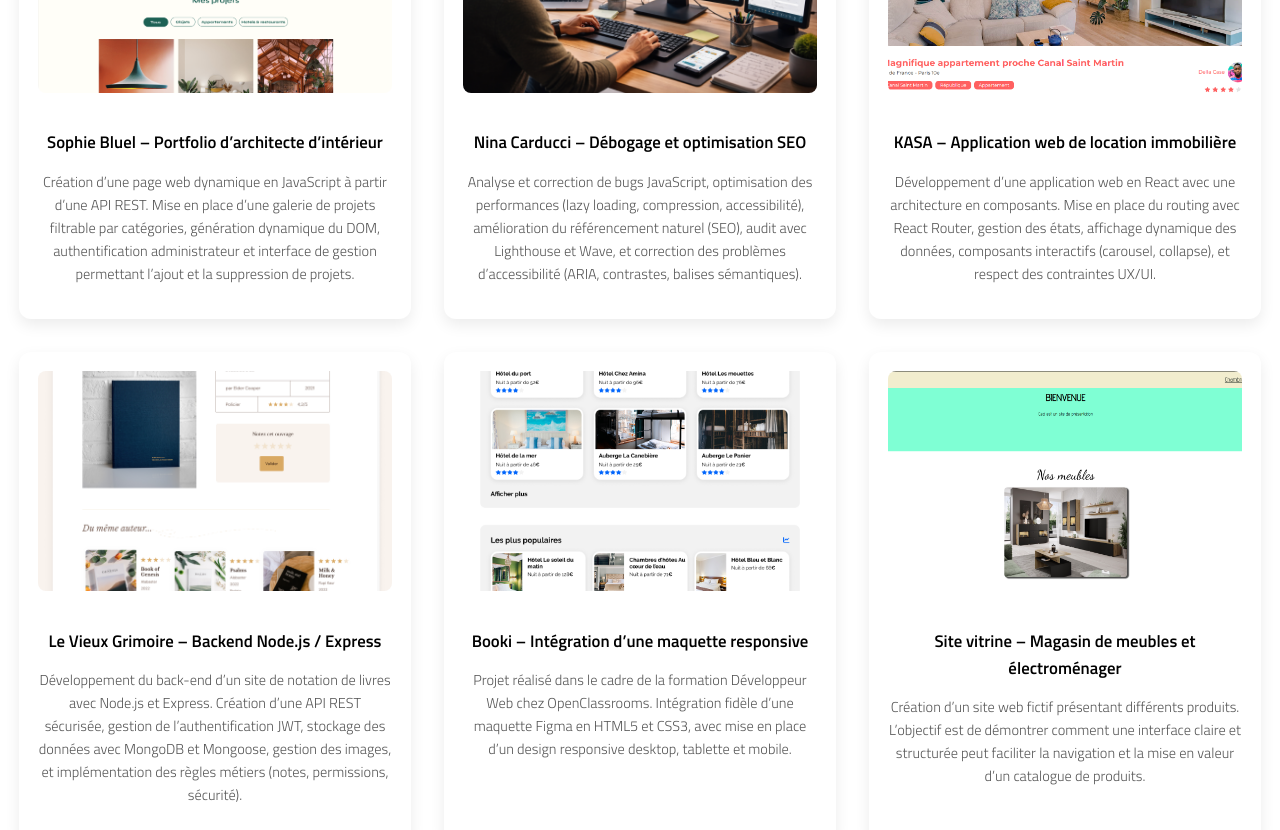
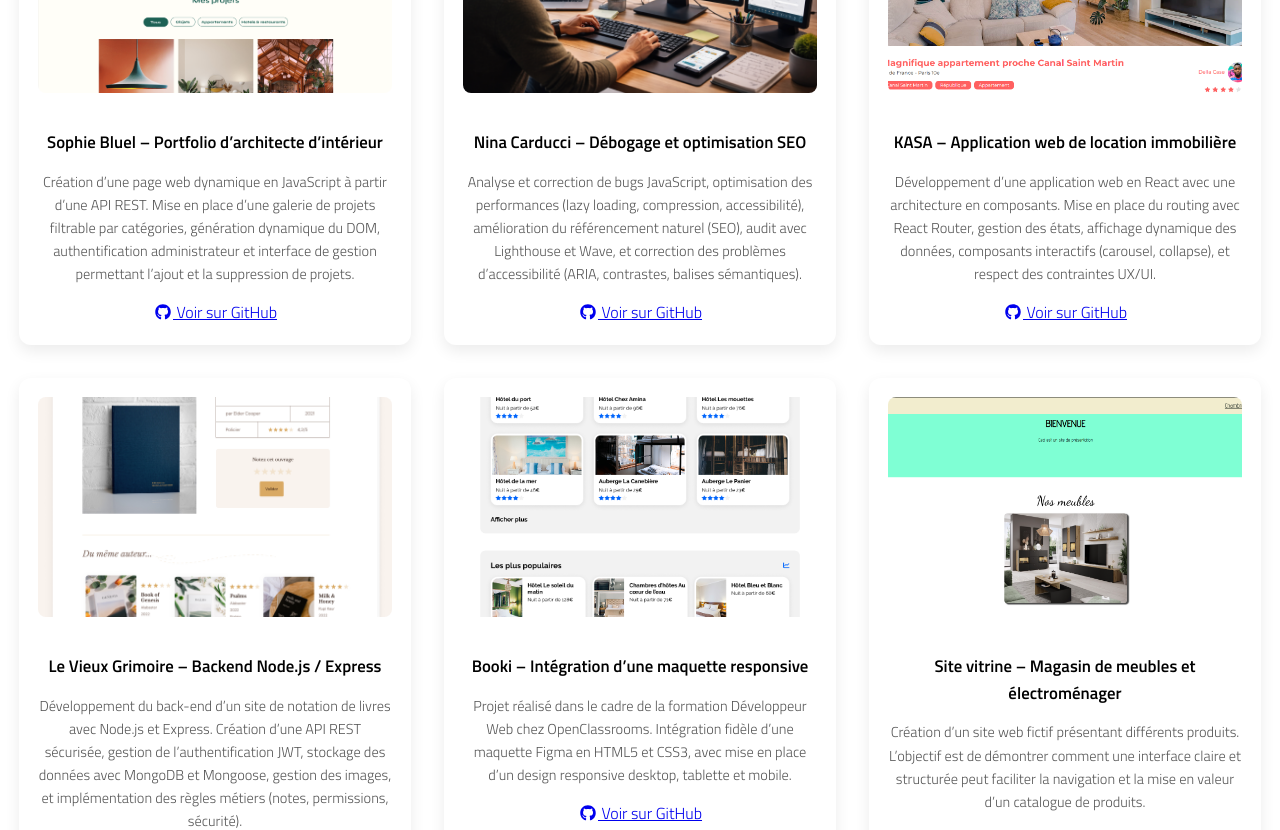
Before and after one commit to armadne/armadne.github.io, a React (Vite) app: page / in a window 1280 px wide. Shown: the part 825-1655 px from the top of the page. Built offline with nearby package versions, Linux system fonts and the light colour scheme.

Commit message:
suppression barre verticale dans la partie certifications  et création de lien avec logo github pour les projets qui ont un repo git

```diff
--- a/package.json
+++ b/package.json
@@ -10,6 +10,8 @@
     "preview": "vite preview"
   },
   "dependencies": {
+    "@fortawesome/free-brands-svg-icons": "^7.2.0",
+    "@fortawesome/react-fontawesome": "^3.2.0",
     "react": "^19.2.0",
     "react-dom": "^19.2.0"
   },
--- a/src/components/Card.jsx
+++ b/src/components/Card.jsx
@@ -1,4 +1,18 @@
-export default function Card({ title, image, description, resume, level }) {
+import { FontAwesomeIcon } from "@fortawesome/react-fontawesome";
+import { faGithub } from "@fortawesome/free-brands-svg-icons";
+
+export default function Card({
+  title,
+  image,
+  description,
+  resume,
+  level,
+  link,
+  link_certification
+}) {
+
+  const isCertification = link_certification === "certifications";
+
   return (
     <article className="project">
 
@@ -18,6 +32,22 @@ export default function Card({ title, image, description, resume, level }) {
         </ul>
       )}
 
+      {link && (
+        <a
+          href={link}
+          target="_blank"
+          rel="noopener noreferrer"
+        >
+          {isCertification ? (
+            "Voir certification"
+          ) : (
+            <>
+              <FontAwesomeIcon icon={faGithub} /> Voir sur GitHub
+            </>
+          )}
+        </a>
+      )}
+
     </article>
   );
 }
--- a/src/components/ProjectsSection.jsx
+++ b/src/components/ProjectsSection.jsx
@@ -32,6 +32,8 @@ export default function ProjectsSection({ id, title, data }) {
             description={item.description}
             resume={item.resume_write_up}
             level={item.level}
+            link={item.link}
+            link_certification={id}
           />
         ))}
       </div>
--- a/src/data/certifications.json
+++ b/src/data/certifications.json
@@ -5,7 +5,7 @@
     "title": "Dévelopement web avec Flask",
     "description": " Certification AlisonFreeCourse — Création d’applications web avec Flask : routing, templates Jinja, formulaires, gestion des données et bases du backend Python.",
     "image": "img/certifications/diplome-flask.png",
-    "pdf": "img/certifications/diplome_flask.pdf"
+    "link": "img/certifications/diplome_flask.pdf"
 
   },
 
@@ -14,7 +14,7 @@
     "title": "Python – Des fondamentaux aux concepts avancés",
     "description": "Certification France Université Numérique — Bases Python, structures de données, POO, fichiers et automatisation.",
     "image": "img/certifications/certif-python-img.jpg",
-    "pdf": "img/certifications/certif-python.pdf"
+    "link": "img/certifications/certif-python.pdf"
   },
 
     {
@@ -22,7 +22,7 @@
     "title": "Fondamentaux des réseaux informatiques",
     "description": "Certification France Université Numérique — Bases Python, structures de données, POO, fichiers et automatisation.",
     "image": "img/certifications/ipv6-certif.png",
-    "pdf": "img/certifications/ipv6-certif.pdf"
+    "link": "img/certifications/ipv6-certif.pdf"
   }
 
 
--- a/src/styles/style.css
+++ b/src/styles/style.css
@@ -159,6 +159,10 @@ footer {
   text-align: center;
 }
 
+
+
+
+
 /* ===== Certifications ===== */
 #certifications {
   display: flex;
@@ -169,17 +173,25 @@ footer {
     flex-direction: column;
 }
 
-#certifications .ctf-card:hover {
-  scrollbar-width: none;
 
+/* Désactiver hover card uniquement pour Certifications */
+#certifications .project:hover {
+  transform: none;
+  box-shadow: none;
 }
+
+/* Garder hover image */
+#certifications .project:hover img {
+  opacity: 0.9;
+  transform: scale(1.03);
+}
+
+
 
 #certifications .cards-grid {
   display: flex;
   gap: 60px;
   justify-content: center;
-  flex-wrap: wrap;
-
 }
 
 
@@ -366,3 +378,21 @@ footer {
 .show-more:hover {
   opacity: 0.8;
 }
+
+
+.certification-btn {
+  display: inline-block;
+  margin-top: 15px;
+  padding: 8px 18px;
+  border-radius: 6px;
+  background-color: #1d4ed8;
+  color: white;
+  text-decoration: none;
+  font-weight: 600;
+  transition: 0.3s ease;
+}
+
+.certification-btn:hover {
+  background-color: #0b3aa7;
+  transform: translateY(-2px);
+}
```
Also changed, not shown: 1 other file (tests, documents, lock files or other folders).
